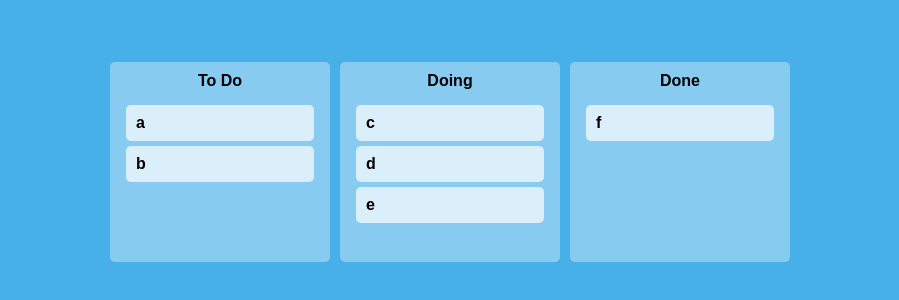
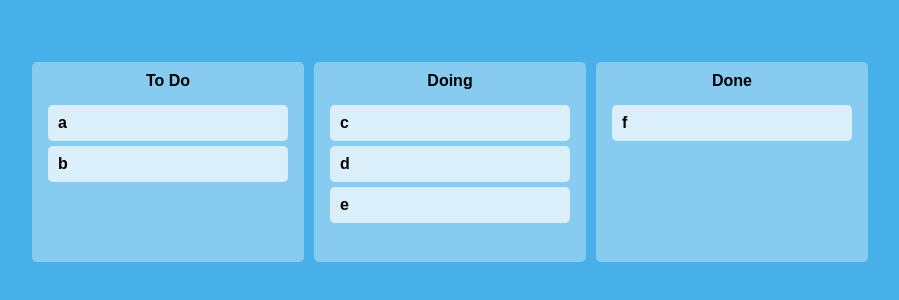
Before and after one commit to xowoony/trello, a React (Create React App) app: page / in a window 1280 px wide. Shown: the part 238-538 px from the top of the page, without its empty margins (190-1089 px from the left). Built offline with nearby package versions, Linux system fonts and the light colour scheme.

Commit message:
미디어 쿼리 수정

```diff
--- a/src/App.tsx
+++ b/src/App.tsx
@@ -1,7 +1,4 @@
-import {
-  DragDropContext,
-  DropResult,
-} from "react-beautiful-dnd";
+import { DragDropContext, DropResult } from "react-beautiful-dnd";
 import { useRecoilState } from "recoil";
 import styled from "styled-components";
 import { toDoState } from "./atoms";
@@ -15,13 +12,27 @@ const Wrapper = styled.div`
   margin: 0 auto;
   max-width: 680px;
   width: 100%;
+
 `;
 
+// 보드 전체 컨테이너
 const Boards = styled.div`
   display: grid;
   grid-template-columns: repeat(3, 1fr);
   width: 100%;
-  gap:10px;
+  gap: 10px;
+
+  align-items: center;
+  display: flex;
+  flex-direction: row;
+  justify-content: center;
+
+  @media screen and (max-width: 1090px) {
+    align-items: center;
+    display: flex;
+    flex-direction: column;
+    justify-content: center;
+  }
 `;
 
 function App() {
@@ -33,7 +44,7 @@ function App() {
     // 그자리에 그대로 놓아서 destination이 없는 경우 그대로 리턴 조치.
     if (!destination) return;
     // oldToDos 작성
-   /*  setToDos((oldToDos) => {
+    /*  setToDos((oldToDos) => {
       // 모든 toDos를 변형시킬 수 없기 때문에 복사를 하겠음
       const toDosCopy = [...oldToDos];
       // 1. source.index에서 아이템을 삭제한다.
@@ -52,7 +63,11 @@ function App() {
       <Wrapper>
         {/* Object.keys(toDos) 까지 하면 board의 모든 Id를 받아왔음. */}
         {/* 그럼 그 boardId로 map을 이용해 새로운 board들을 만들어준다. */}
-        <Boards>{Object.keys(toDos).map((boardId) => <Board key={boardId} toDos={toDos[boardId]} boardId={boardId} />)}</Boards>
+        <Boards>
+          {Object.keys(toDos).map((boardId) => (
+            <Board key={boardId} toDos={toDos[boardId]} boardId={boardId} />
+          ))}
+        </Boards>
       </Wrapper>
     </DragDropContext>
   );
--- a/src/Components/Board.tsx
+++ b/src/Components/Board.tsx
@@ -2,13 +2,18 @@ import { Droppable } from "react-beautiful-dnd";
 import DragabbleCard from "./DragabbleCard";
 import styled from "styled-components";
 
+// 보드
 const Wrapper = styled.div`
   border-radius: 5px;
   background-color: ${(props) => props.theme.boardColor};
   padding: 0.7rem 1rem;
   min-height: 200px;
+  @media screen and (max-width: 1090px) {
+    width: 20rem;
+  }
 `;
 
+// TODO, Doing, Done
 const Title = styled.div`
   display: flex;
   justify-content: center;
--- a/src/Components/DragabbleCard.tsx
+++ b/src/Components/DragabbleCard.tsx
@@ -7,6 +7,7 @@ const Card = styled.div`
   margin-bottom: 5px;
   background-color: ${(props) => props.theme.cardColor};
   padding: 10px 10px;
+  min-width: 15rem;
 `;
 
 interface IDragabbleCardProps {
@@ -15,7 +16,6 @@ interface IDragabbleCardProps {
 }
 
 function DragabbleCard({ toDo, index }: IDragabbleCardProps) {
-  console.log(toDo, "렌더링 됨.");
   return (
     <Draggable key={toDo} draggableId={toDo} index={index}>
       {(magic) => (
```
